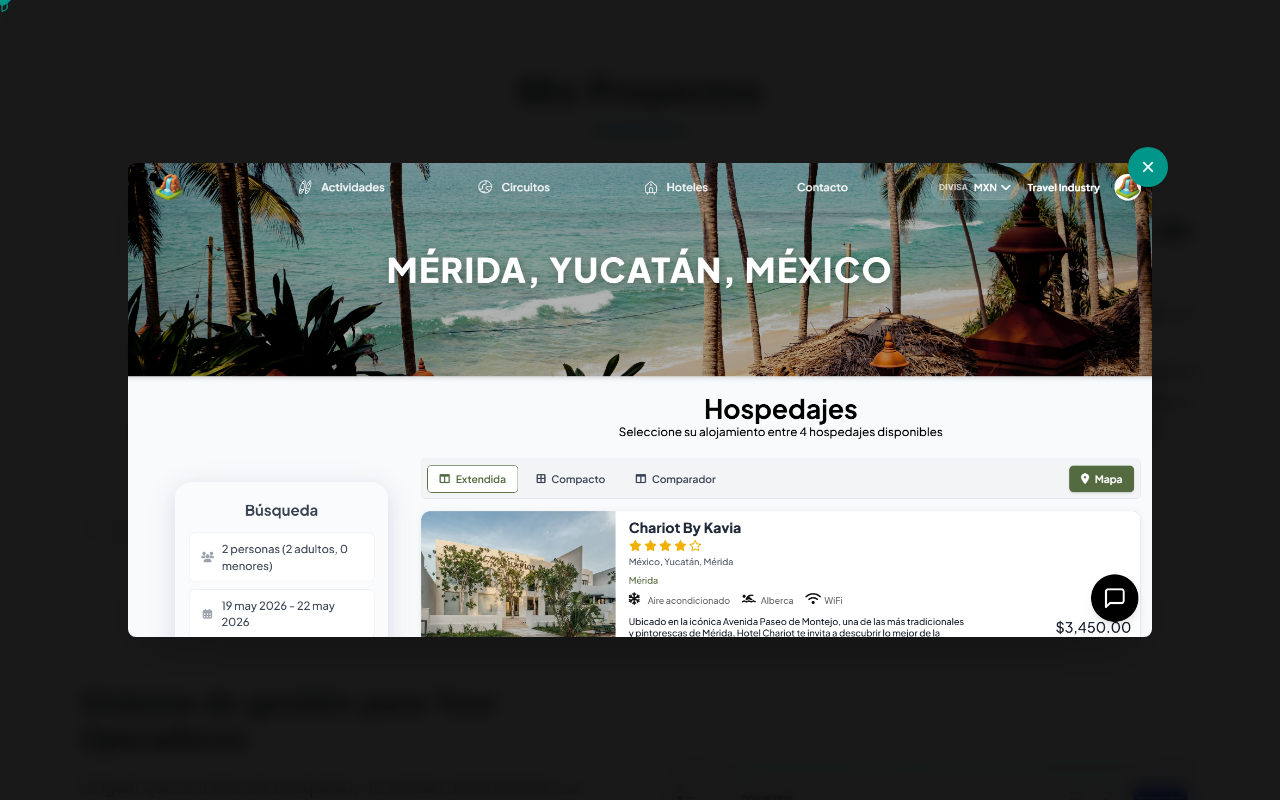
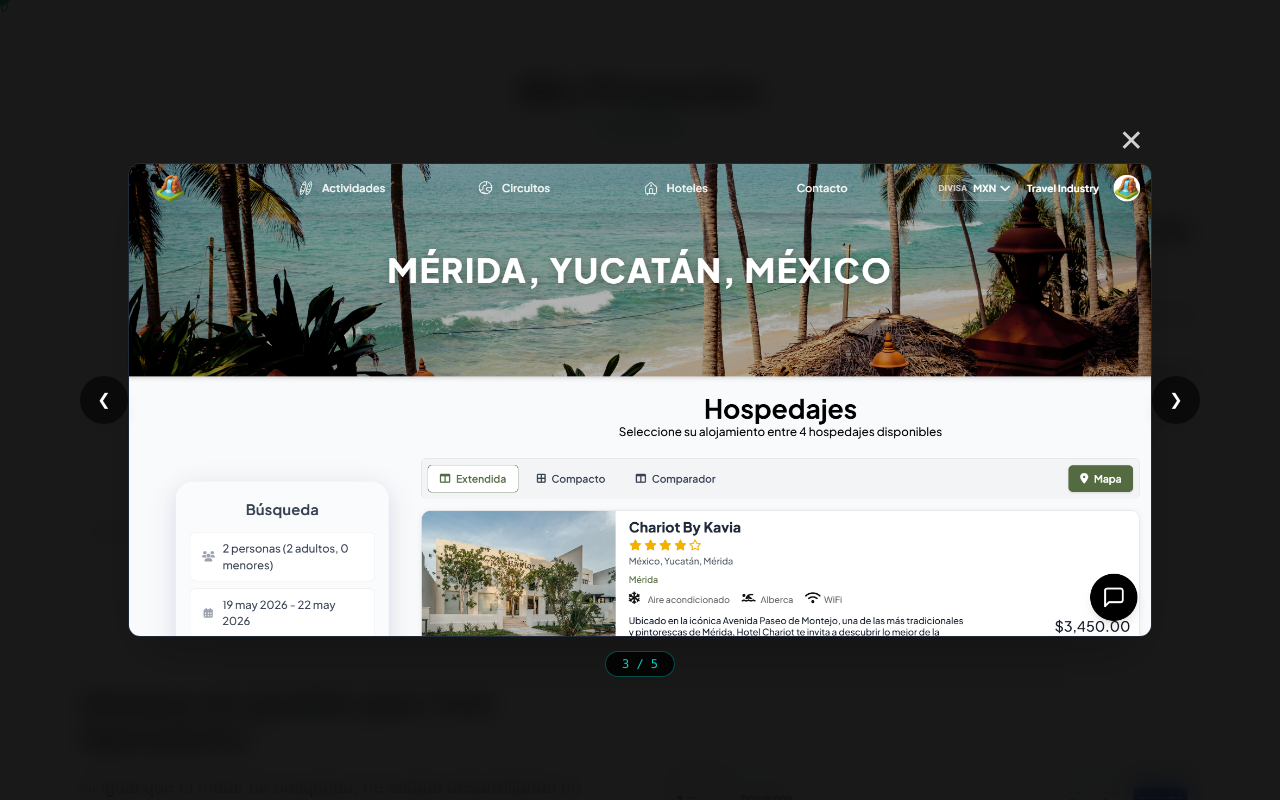
Before and after one commit to CristoferPadilla/portafolio_react, a React (Vite) app: page /portafolio in a window 1280 px wide. Both pictures are taken after a click on the picture 348 px from the left and 1672 px from the top of the page. Shown: the part 1272-2072 px from the top of the page. Built offline with nearby package versions, Linux system fonts and the light colour scheme.

Commit message:
sUBIENDOOO

```diff
--- a/src/components/MyWork.jsx
+++ b/src/components/MyWork.jsx
@@ -24,7 +24,7 @@ const ProjectCarousel = ({ images, projectName, openModal }) => {
         alt={`${projectName} image ${currentIndex + 1}`}
         className="w-full h-auto object-cover cursor-pointer transition-transform duration-700 group-hover:scale-105"
         loading="lazy"
-        onClick={() => openModal(images[currentIndex])}
+        onClick={() => openModal(images, currentIndex)}
       />
       {images.length > 1 && (
         <>
@@ -48,7 +48,7 @@ const ProjectCarousel = ({ images, projectName, openModal }) => {
               e.stopPropagation();
               setCurrentIndex((prev) => (prev === 0 ? images.length - 1 : prev - 1));
             }}
-            className="absolute top-1/2 left-4 -translate-y-1/2 bg-black/40 hover:bg-teal-600 text-white rounded-full p-3 opacity-0 group-hover:opacity-100 transition-all duration-300 z-10"
+            className="absolute top-1/2 left-4 -translate-y-1/2 bg-black/40 hover:bg-teal-600 text-white rounded-full p-3 opacity-0 group-hover:opacity-100 transition-all duration-300 z-10 cursor-pointer"
           >
             &#10094;
           </button>
@@ -57,7 +57,7 @@ const ProjectCarousel = ({ images, projectName, openModal }) => {
               e.stopPropagation();
               setCurrentIndex((prev) => (prev === images.length - 1 ? 0 : prev + 1));
             }}
-            className="absolute top-1/2 right-4 -translate-y-1/2 bg-black/40 hover:bg-teal-600 text-white rounded-full p-3 opacity-0 group-hover:opacity-100 transition-all duration-300 z-10"
+            className="absolute top-1/2 right-4 -translate-y-1/2 bg-black/40 hover:bg-teal-600 text-white rounded-full p-3 opacity-0 group-hover:opacity-100 transition-all duration-300 z-10 cursor-pointer"
           >
             &#10095;
           </button>
@@ -74,19 +74,62 @@ ProjectCarousel.propTypes = {
 };
 
 export function MyWork({ myWork }) {
-  const [selectedImage, setSelectedImage] = useState(null);
+  const [modalData, setModalData] = useState(null);
 
   if (!myWork || myWork.length === 0) {
     return <p className="text-gray-700 text-center">No projects found.</p>;
   }
 
-  const openModal = (image) => {
-    setSelectedImage(image);
+  const openModal = (images, index) => {
+    setModalData({ images, currentIndex: index });
   };
 
   const closeModal = () => {
-    setSelectedImage(null);
+    setModalData(null);
   };
+
+  const nextModalImage = (e) => {
+    if (e) e.stopPropagation();
+    setModalData((prev) => {
+      if (!prev) return null;
+      return {
+        ...prev,
+        currentIndex: (prev.currentIndex + 1) % prev.images.length,
+      };
+    });
+  };
+
+  const prevModalImage = (e) => {
+    if (e) e.stopPropagation();
+    setModalData((prev) => {
+      if (!prev) return null;
+      return {
+        ...prev,
+        currentIndex: (prev.currentIndex - 1 + prev.images.length) % prev.images.length,
+      };
+    });
+  };
+
+  useEffect(() => {
+    const handleKeyDown = (e) => {
+      if (!modalData) return;
+      if (e.key === 'Escape') closeModal();
+      if (e.key === 'ArrowRight') nextModalImage();
+      if (e.key === 'ArrowLeft') prevModalImage();
+    };
+
+    if (modalData) {
+      window.addEventListener('keydown', handleKeyDown);
+      document.body.style.overflow = 'hidden';
+    } else {
+      document.body.style.overflow = '';
+    }
+
+    return () => {
+      window.removeEventListener('keydown', handleKeyDown);
+      document.body.style.overflow = '';
+    };
+  }, [modalData]);
 
   return (
     <section className="bg-white py-24">
@@ -150,22 +193,54 @@ export function MyWork({ myWork }) {
         </div>
       </div>
 
-      {/* Modal */}
-      {selectedImage && (
-        <div className="fixed inset-0 bg-black/90 backdrop-blur-sm flex items-center justify-center z-50 p-4 transition-opacity" onClick={closeModal}>
-          <div className="relative max-w-5xl max-h-full">
+      {/* Lightbox Modal con Navegación de Galería de Fotos */}
+      {modalData && modalData.images && modalData.images.length > 0 && (
+        <div
+          className="fixed inset-0 bg-black/90 backdrop-blur-md flex items-center justify-center z-[10000] p-4 md:p-8 select-none"
+          onClick={closeModal}
+        >
+          <div className="relative max-w-5xl max-h-[90vh] flex items-center justify-center" onClick={(e) => e.stopPropagation()}>
+            {/* Botón Cerrar */}
+            <button
+              className="absolute -top-12 right-0 text-white/80 hover:text-white text-3xl p-2 transition-colors cursor-pointer"
+              onClick={closeModal}
+              aria-label="Cerrar modal"
+            >
+              ✕
+            </button>
+
+            {/* Imagen Principal Ampliada */}
             <img
-              src={selectedImage}
-              alt="Project image"
-              className="max-w-full max-h-[90vh] object-contain rounded-lg shadow-2xl"
-              onClick={(e) => e.stopPropagation()}
+              key={modalData.currentIndex}
+              src={modalData.images[modalData.currentIndex]}
+              alt={`Imagen ${modalData.currentIndex + 1}`}
+              className="max-w-full max-h-[82vh] object-contain rounded-xl shadow-2xl border border-gray-800"
             />
-            <button
-              className="absolute -top-4 -right-4 text-white text-2xl bg-teal-600 rounded-full w-10 h-10 flex items-center justify-center hover:bg-teal-500 shadow-lg transition-transform hover:scale-110"
-              onClick={closeModal}
-            >
-              &times;
-            </button>
+
+            {/* Controles de Navegación entre fotos */}
+            {modalData.images.length > 1 && (
+              <>
+                <button
+                  onClick={prevModalImage}
+                  className="absolute left-2 sm:-left-12 top-1/2 -translate-y-1/2 bg-black/60 hover:bg-teal-600 text-white rounded-full w-10 h-10 sm:w-12 sm:h-12 flex items-center justify-center transition-all duration-300 shadow-lg cursor-pointer"
+                  aria-label="Imagen anterior"
+                >
+                  &#10094;
+                </button>
+                <button
+                  onClick={nextModalImage}
+                  className="absolute right-2 sm:-right-12 top-1/2 -translate-y-1/2 bg-black/60 hover:bg-teal-600 text-white rounded-full w-10 h-10 sm:w-12 sm:h-12 flex items-center justify-center transition-all duration-300 shadow-lg cursor-pointer"
+                  aria-label="Imagen siguiente"
+                >
+                  &#10095;
+                </button>
+
+                {/* Contador de Fotos */}
+                <div className="absolute -bottom-10 left-1/2 -translate-x-1/2 bg-black/80 text-teal-400 px-4 py-1 rounded-full text-xs font-mono border border-teal-800/80 shadow-md">
+                  {modalData.currentIndex + 1} / {modalData.images.length}
+                </div>
+              </>
+            )}
           </div>
         </div>
       )}
--- a/src/components/SkillAstronautHUD.jsx
+++ b/src/components/SkillAstronautHUD.jsx
@@ -36,7 +36,7 @@ export function SkillAstronautHUD({ abilities }) {
           width: 6px;
         }
         .hud-scrollbar::-webkit-scrollbar-track {
-          background: rgba(3, 20, 21, 0.8);
+          background: rgba(10, 45, 46, 0.8);
           border-radius: 9999px;
         }
         .hud-scrollbar::-webkit-scrollbar-thumb {
@@ -49,12 +49,12 @@ export function SkillAstronautHUD({ abilities }) {
         }
         .hud-scrollbar {
           scrollbar-width: thin;
-          scrollbar-color: #2dd4bf rgba(3, 20, 21, 0.8);
+          scrollbar-color: #2dd4bf rgba(10, 45, 46, 0.8);
         }
       `}</style>
       <div className="container mx-auto max-w-5xl">
-        {/* PANEL PRINCIPAL HUD ESTILO NASA / SCI-FI ELEGANTE */}
-        <div className="bg-[#051c1d] border-2 border-teal-500/40 rounded-2xl p-5 sm:p-8 shadow-[0_20px_50px_rgba(10,45,46,0.35)] relative overflow-hidden">
+        {/* PANEL PRINCIPAL HUD CON LA PALETA DE LA MARCA (#0A2D2E) */}
+        <div className="bg-[#0A2D2E] border-2 border-teal-500/40 rounded-2xl p-5 sm:p-8 shadow-[0_20px_50px_rgba(10,45,46,0.3)] relative overflow-hidden">
 
           {/* Adornos HUD en esquinas */}
           <div className="absolute top-0 left-0 w-8 h-8 border-t-2 border-l-2 border-teal-400"></div>
@@ -63,11 +63,11 @@ export function SkillAstronautHUD({ abilities }) {
           <div className="absolute bottom-0 right-0 w-8 h-8 border-b-2 border-r-2 border-teal-400"></div>
 
           {/* BARRA SUPERIOR DE TELEMETRÍA */}
-          <div className="flex flex-col sm:flex-row items-start sm:items-center justify-between border-b border-teal-800/60 pb-4 mb-6 gap-2">
+          <div className="flex flex-col sm:flex-row items-start sm:items-center justify-between border-b border-teal-800/80 pb-4 mb-6 gap-2">
             <div className="flex items-center gap-3">
               <span className="w-3 h-3 rounded-full bg-teal-400 animate-ping"></span>
               <div>
-                <span className="text-[10px] font-mono tracking-widest text-teal-400 uppercase block">
+                <span className="text-[10px] font-mono tracking-widest text-teal-300 uppercase block">
                   STATUS: ONLINE
                 </span>
                 <h2 className="text-xl sm:text-2xl font-black tracking-wide text-white uppercase">
@@ -75,7 +75,7 @@ export function SkillAstronautHUD({ abilities }) {
                 </h2>
               </div>
             </div>
-            <div className="bg-teal-950/80 border border-teal-500/30 px-3 py-1 rounded font-mono text-[11px] text-teal-300">
+            <div className="bg-[#0D3B3C] border border-teal-500/40 px-3.5 py-1.5 rounded-lg font-mono text-[11px] text-teal-200 shadow-sm">
               MISIÓN: EN BUSCA DE UNA OPORTUNIDAD
             </div>
           </div>
@@ -83,10 +83,10 @@ export function SkillAstronautHUD({ abilities }) {
           {/* CUERPO DEL HUD EN DOS COLUMNAS */}
           <div className="grid grid-cols-1 lg:grid-cols-12 gap-6 items-start">
 
-            {/* COLUMNA IZQUIERDA: PERFIL Y MÉTRICAS DE EXPERIENCIA (4 cols) */}
-            <div className="lg:col-span-4 bg-[#082627]/80 border border-teal-800/50 rounded-xl p-5 flex flex-col items-center text-center relative">
+            {/* COLUMNA IZQUIERDA: CONSTANTES VITALES Y MÉTRICAS DE EXPERIENCIA (4 cols) */}
+            <div className="lg:col-span-4 bg-[#0D3B3C]/80 border border-teal-700/50 rounded-xl p-5 flex flex-col items-center text-center relative">
               {/* MONITOR DE RITMO CARDÍACO / CONSTANTES VITALES HUD */}
-              <div className="w-full bg-[#031415] border border-teal-500/50 rounded-xl p-3.5 mb-4 relative overflow-hidden flex flex-col justify-between shadow-inner">
+              <div className="w-full bg-[#072526] border border-teal-500/50 rounded-xl p-3.5 mb-4 relative overflow-hidden flex flex-col justify-between shadow-inner">
                 {/* Cuadrícula Radar de Fondo */}
                 <div className="absolute inset-0 pointer-events-none opacity-20 bg-[linear-gradient(to_right,#2dd4bf_1px,transparent_1px),linear-gradient(to_bottom,#2dd4bf_1px,transparent_1px)] bg-[size:16px_16px]"></div>
 
@@ -94,9 +94,9 @@ export function SkillAstronautHUD({ abilities }) {
                 <div className="flex items-center justify-between z-10 mb-1">
                   <div className="flex items-center gap-1.5 font-mono text-[10px]">
                     <span className="w-2 h-2 rounded-full bg-red-500 animate-ping"></span>
-                    <span className="text-teal-400 font-bold tracking-wider">PULSE // ECG</span>
+                    <span className="text-teal-300 font-bold tracking-wider">PULSE // ECG</span>
                   </div>
-                  <span className="text-teal-300 font-mono text-[11px] font-bold bg-teal-950/80 px-2 py-0.5 rounded border border-teal-800">
+                  <span className="text-teal-200 font-mono text-[11px] font-bold bg-[#0A2D2E] px-2 py-0.5 rounded border border-teal-700">
                     78 BPM
                   </span>
                 </div>
@@ -124,7 +124,7 @@ export function SkillAstronautHUD({ abilities }) {
                 </div>
 
                 {/* Telemetría Vital Inferior */}
-                <div className="flex items-center justify-between font-mono text-[9px] text-teal-300/80 z-10 border-t border-teal-900/80 pt-1.5">
+                <div className="flex items-center justify-between font-mono text-[9px] text-teal-300/90 z-10 border-t border-teal-800/80 pt-1.5">
                   <span>VITAL: OPTIMAL</span>
                   <span>O2: 99%</span>
                   <span>SYS: 120/80</span>
@@ -135,33 +135,33 @@ export function SkillAstronautHUD({ abilities }) {
               <span className="text-xs font-mono text-teal-300 mb-4">INGENIERÍA</span>
 
               {/* BARRAS DE EXPERIENCIA POR TIEMPO */}
-              <div className="w-full space-y-3 font-mono text-[11px] text-left border-t border-teal-800/60 pt-4">
+              <div className="w-full space-y-3 font-mono text-[11px] text-left border-t border-teal-800/80 pt-4">
                 <div>
-                  <div className="flex justify-between text-gray-300 mb-1">
+                  <div className="flex justify-between text-gray-200 mb-1">
                     <span>FRONTEND</span>
                     <span className="text-teal-400 font-bold">1 AÑO</span>
                   </div>
-                  <div className="w-full bg-teal-950 rounded-full h-1.5 overflow-hidden border border-teal-800/60">
+                  <div className="w-full bg-[#072526] rounded-full h-1.5 overflow-hidden border border-teal-800/80">
                     <div className="bg-teal-400 h-full rounded-full w-[65%] shadow-[0_0_8px_teal]"></div>
                   </div>
                 </div>
 
                 <div>
-                  <div className="flex justify-between text-gray-300 mb-1">
+                  <div className="flex justify-between text-gray-200 mb-1">
                     <span>MOBILE</span>
                     <span className="text-teal-400 font-bold">6 MESES</span>
                   </div>
-                  <div className="w-full bg-teal-950 rounded-full h-1.5 overflow-hidden border border-teal-800/60">
+                  <div className="w-full bg-[#072526] rounded-full h-1.5 overflow-hidden border border-teal-800/80">
                     <div className="bg-teal-400 h-full rounded-full w-[50%] shadow-[0_0_8px_teal]"></div>
                   </div>
                 </div>
 
                 <div>
-                  <div className="flex justify-between text-gray-300 mb-1">
+                  <div className="flex justify-between text-gray-200 mb-1">
                     <span>BACKEND & DATABASE</span>
                     <span className="text-teal-400 font-bold">2 MESES</span>
                   </div>
-                  <div className="w-full bg-teal-950 rounded-full h-1.5 overflow-hidden border border-teal-800/60">
+                  <div className="w-full bg-[#072526] rounded-full h-1.5 overflow-hidden border border-teal-800/80">
                     <div className="bg-teal-400 h-full rounded-full w-[40%] shadow-[0_0_8px_teal]"></div>
                   </div>
                 </div>
@@ -179,8 +179,8 @@ export function SkillAstronautHUD({ abilities }) {
                     onClick={() => setActiveCategory(cat.id)}
                     className={`px-3 py-1.5 rounded-lg text-xs font-mono font-bold tracking-wider transition-all duration-200 cursor-pointer ${
                       activeCategory === cat.id
-                        ? 'bg-teal-400 text-gray-950 shadow-[0_0_15px_rgba(45,212,191,0.6)]'
-                        : 'bg-teal-950/80 text-teal-300 border border-teal-800/60 hover:bg-teal-900/60'
+                        ? 'bg-teal-400 text-[#0A2D2E] font-extrabold shadow-[0_0_15px_rgba(45,212,191,0.5)]'
+                        : 'bg-[#0D3B3C] text-teal-200 border border-teal-700/60 hover:bg-[#144D4F] hover:text-white'
                     }`}
                   >
                     [{cat.label}]
@@ -202,11 +202,11 @@ export function SkillAstronautHUD({ abilities }) {
                       onMouseEnter={() => setSelectedTech(ability)}
                       className={`p-2.5 rounded-xl border text-left flex items-center gap-2.5 transition-all duration-200 cursor-pointer relative ${
                         isSelected
-                          ? 'bg-teal-950 border-teal-300 shadow-[0_0_15px_rgba(45,212,191,0.4)]'
-                          : 'bg-[#082627]/60 border-teal-900/40 hover:border-teal-500/50'
+                          ? 'bg-[#144D4F] border-teal-300 shadow-[0_0_15px_rgba(45,212,191,0.35)]'
+                          : 'bg-[#0D3B3C]/80 border-teal-800/60 hover:border-teal-400 hover:bg-[#144D4F]/80'
                       }`}
                     >
-                      <div className="w-8 h-8 rounded-lg bg-teal-950 p-1.5 border border-teal-800/50 flex items-center justify-center shrink-0">
+                      <div className="w-8 h-8 rounded-lg bg-[#072526] p-1.5 border border-teal-700/60 flex items-center justify-center shrink-0">
                         <img src={ability.icon} alt={ability.name} className="w-full h-full object-contain" />
                       </div>
                       <div className="min-w-0 flex-1">
@@ -226,18 +226,18 @@ export function SkillAstronautHUD({ abilities }) {
                     initial={{ opacity: 0, y: 10 }}
                     animate={{ opacity: 1, y: 0 }}
                     exit={{ opacity: 0, y: -10 }}
-                    className="bg-[#031415] border border-teal-500/50 rounded-xl p-4 relative font-mono"
+                    className="bg-[#072526] border border-teal-500/50 rounded-xl p-4 relative font-mono shadow-inner"
                   >
-                    <div className="flex items-center justify-between border-b border-teal-900 pb-2 mb-2">
+                    <div className="flex items-center justify-between border-b border-teal-800/80 pb-2 mb-2">
                       <div className="flex items-center gap-2">
                         <span className="text-xs text-teal-400 font-bold">MODULE SPEC:</span>
                         <span className="text-sm font-black text-white uppercase">{selectedTech.name}</span>
                       </div>
-                      <span className="text-[10px] text-teal-300 bg-teal-950 px-2 py-0.5 rounded border border-teal-800">
+                      <span className="text-[10px] text-teal-200 bg-[#0A2D2E] px-2 py-0.5 rounded border border-teal-700">
                         DEPLOYED: {selectedTech.date || '2023'}
                       </span>
                     </div>
-                    <p className="text-xs text-gray-300 font-sans leading-relaxed">
+                    <p className="text-xs text-gray-200 font-sans leading-relaxed">
                       {selectedTech.description}
                     </p>
                   </motion.div>
--- a/src/components/portafolioLi.jsx
+++ b/src/components/portafolioLi.jsx
@@ -1,5 +1,12 @@
-export function PortafolioLi({nameSection, asection}) {
-    return (
-        <li className="portafolio-li"><a href={asection}>{nameSection}</a></li>
-    )
+export function PortafolioLi({ nameSection, asection }) {
+  return (
+    <li className="list-none">
+      <a
+        href={asection}
+        className="px-4 py-2 rounded-full text-gray-700 hover:text-white hover:bg-[#0A2D2E] transition-all duration-300 font-medium tracking-wide"
+      >
+        {nameSection}
+      </a>
+    </li>
+  );
 }
```
Also changed, not shown: public/h.jpg.
